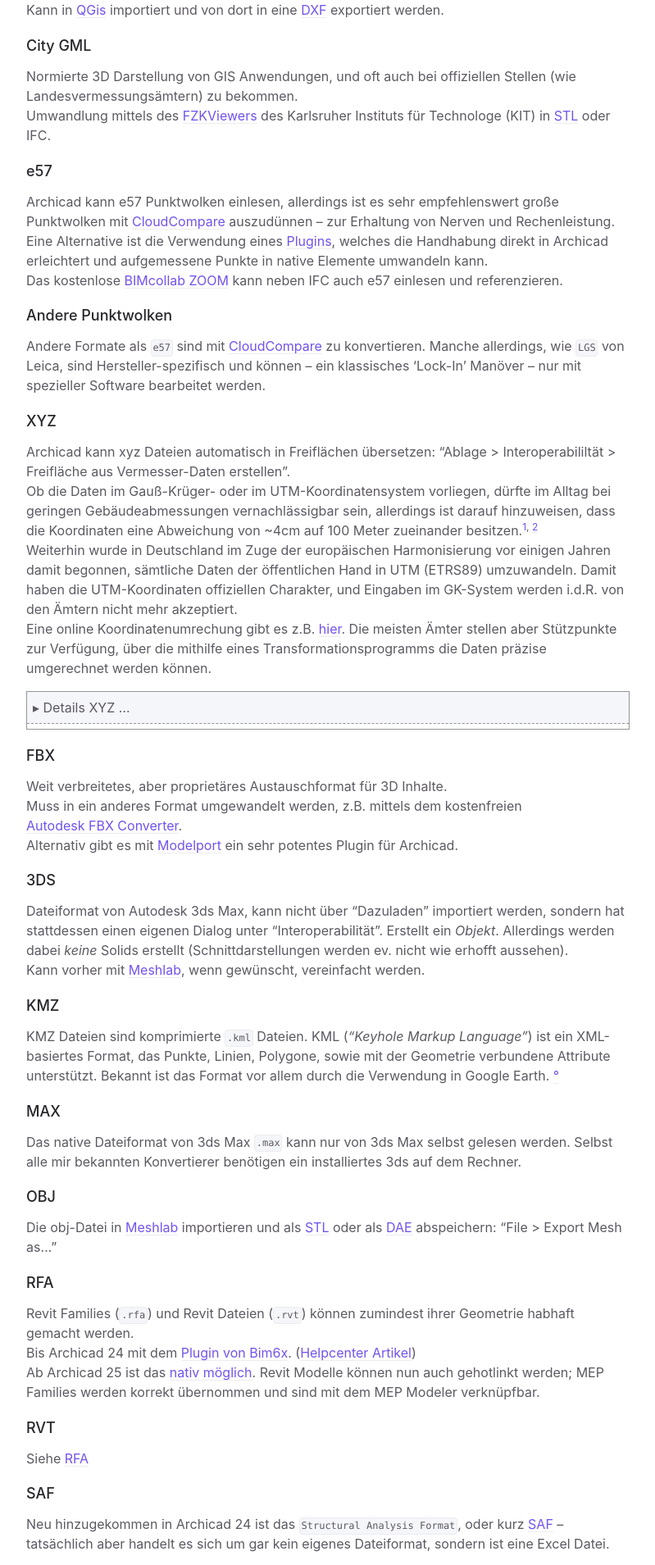
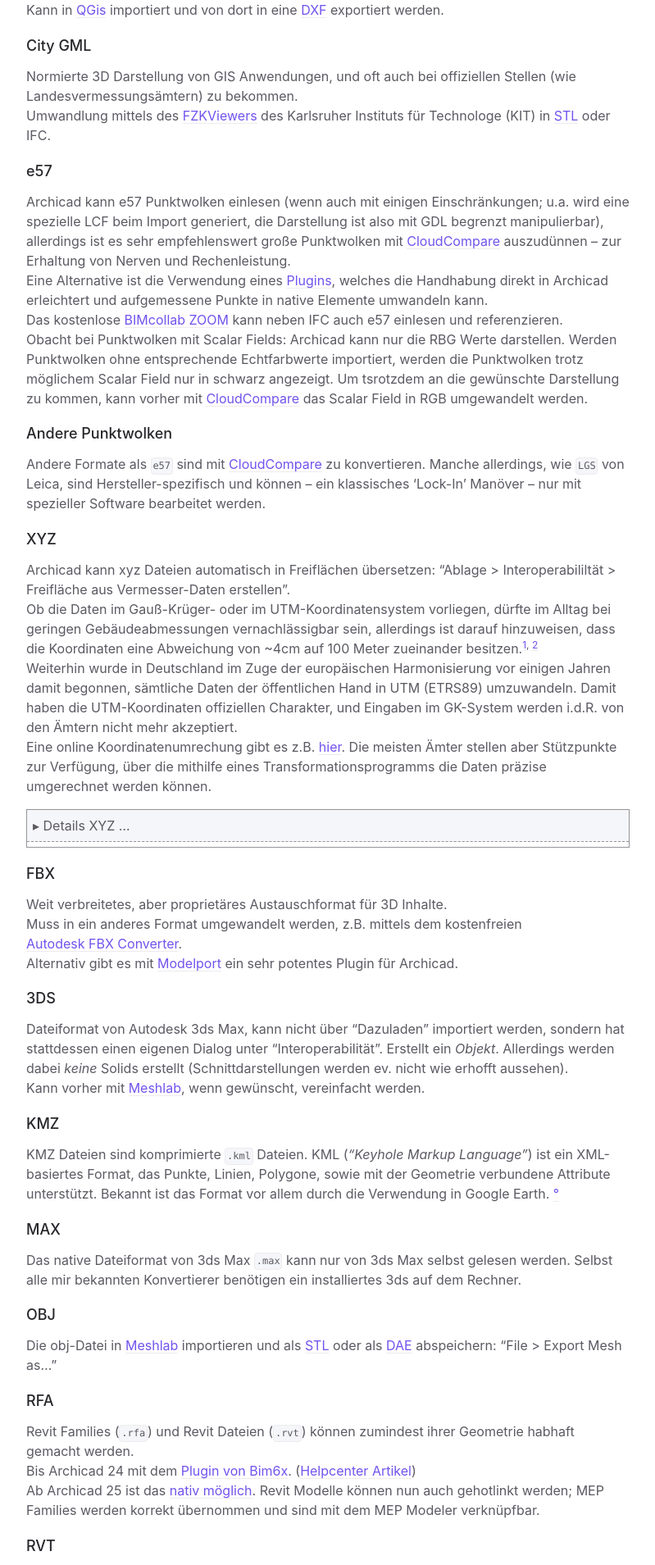
Before and after one commit to runxel/archicad-wiki, a Jekyll site: the page built from _pages/30_Datei_Workflows.md, in a window 1280 px wide. Shown: the part 1998-3907 px from the top of the page at 82% size, without its empty margins (372-1171 px from the left). Built offline with Jekyll 4.4.1, drawn with Linux system fonts in a browser that asks for light colours.

Commit message:
Punktwolken Update

```diff
--- a/_pages/30_Datei_Workflows.md
+++ b/_pages/30_Datei_Workflows.md
@@ -64,9 +64,10 @@ Normierte 3D Darstellung von GIS Anwendungen, und oft auch bei offiziellen Stell
 Umwandlung mittels des [FZKViewers](https://www.iai.kit.edu/1302.php) des Karlsruher Instituts für Technologe (KIT) in [STL](#stl) oder IFC.
 
 ### e57
-Archicad kann e57 Punktwolken einlesen, allerdings ist es sehr empfehlenswert große Punktwolken mit [CloudCompare](https://www.danielgm.net/cc/) auszudünnen – zur Erhaltung von Nerven und Rechenleistung.
+Archicad kann e57 Punktwolken einlesen (wenn auch mit einigen Einschränkungen; u.a. wird eine spezielle LCF beim Import generiert, die Darstellung ist also mit GDL begrenzt manipulierbar), allerdings ist es sehr empfehlenswert große Punktwolken mit [CloudCompare](https://www.danielgm.net/cc/) auszudünnen – zur Erhaltung von Nerven und Rechenleistung.
 Eine Alternative ist die Verwendung eines [Plugins](https://bimm-gmbh.de/portfolio/bimmtool/), welches die Handhabung direkt in Archicad erleichtert und aufgemessene Punkte in native Elemente umwandeln kann.
 Das kostenlose [BIMcollab ZOOM](https://support.bimcollab.com/en/zoom/free-ifc-viewer) kann neben IFC auch e57 einlesen und referenzieren.
+Obacht bei Punktwolken mit Scalar Fields: Archicad kann nur die RBG Werte darstellen. Werden Punktwolken ohne entsprechende Echtfarbwerte importiert, werden die Punktwolken trotz möglichem Scalar Field nur in schwarz angezeigt. Um tsrotzdem an die gewünschte Darstellung zu kommen, kann vorher mit [CloudCompare](https://www.cloudcompare.org/doc/wiki/index.php?title=Scalar_fields%5CConvert_to_RGB) das Scalar Field in RGB umgewandelt werden.
 
 ### Andere Punktwolken
 Andere Formate als `e57` sind mit [CloudCompare](https://www.danielgm.net/cc/) zu konvertieren. Manche allerdings, wie `LGS` von Leica, sind Hersteller-spezifisch und können – ein klassisches 'Lock-In' Manöver – nur mit spezieller Software bearbeitet werden.
```
